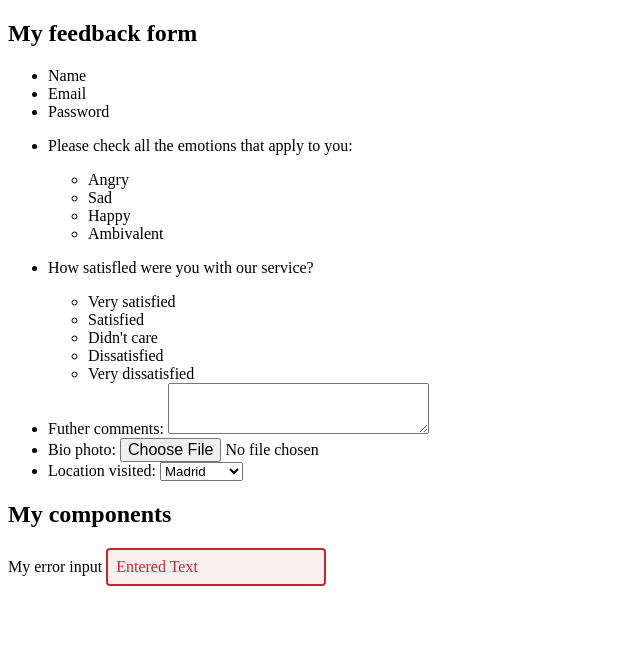
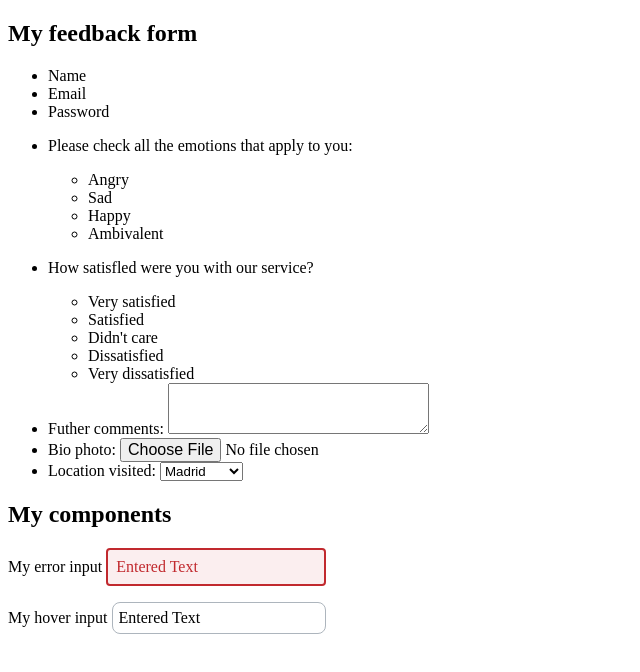
Before and after one commit to JustSergioPB/develhope, a plain HTML site: page src/survey-form-2/index.html in a window 1280 px wide. Shown: the whole page, without its empty margins (0-640 px from the left). Drawn offline with Linux system fonts and the light colour scheme.

Commit message:
Agregado Label e Input modificado con CSS para el ejercicio

```diff
--- a/src/survey-form-2/index.css
+++ b/src/survey-form-2/index.css
@@ -1,5 +1,5 @@
 :root {
-    --primary-color: #094074;
+  --primary-color: #1376d2;
   --primary-color-dark: #041f39;
   --primary-color-light: #ecf5fe;
   --danger-color: #c1292e;
@@ -10,10 +10,10 @@
   --gray-color-light: #f8f9fa;
 }
 
-  input{
+input {
   all: unset;
 }
-  .input-error{
+.input-error {
   color: var(--danger-color);
   border: solid 2px var(--danger-color);
   background-color: var(--danger-color-light);
@@ -24,3 +24,27 @@
 .input-error::placeholder {
   color: var(--danger-color);
 }
+
+#input-hover {
+  margin-top: 0.5em;
+}
+
+.input-hover {
+  border: 1px solid var(--gray-color-dark);
+  border-radius: 0.5em;
+  padding: 0.375em;
+}
+
+.input-hover::placeholder {
+  color: black;
+}
+
+.input-hover:focus {
+  border: 1px solid var(--primary-color)
+}
+
+.input-hover:hover {
+  border: 1px solid var(--primary-color);
+  cursor: pointer;
+  background-color: white ;
+}
--- a/src/survey-form-2/index.html
+++ b/src/survey-form-2/index.html
@@ -99,8 +99,17 @@
    </section>
    <section>
     <h2>My components</h2>
+    <div>
     <label for="input-error">My error input</label>
     <input type="text" id="input-error" class="input-error" placeholder="Entered Text"/>
-   </section>
+    </div>
+
+    <div id="input-hover">
+      <label for="input-hover">My hover input</label>
+      <input type="text" id="input-hover" class="input-hover" placeholder="Entered Text"/>
+    </div>
+
+
+    </section>
   </body>
 </html>
```
Lines whose indentation alone changed are shown as unchanged.
